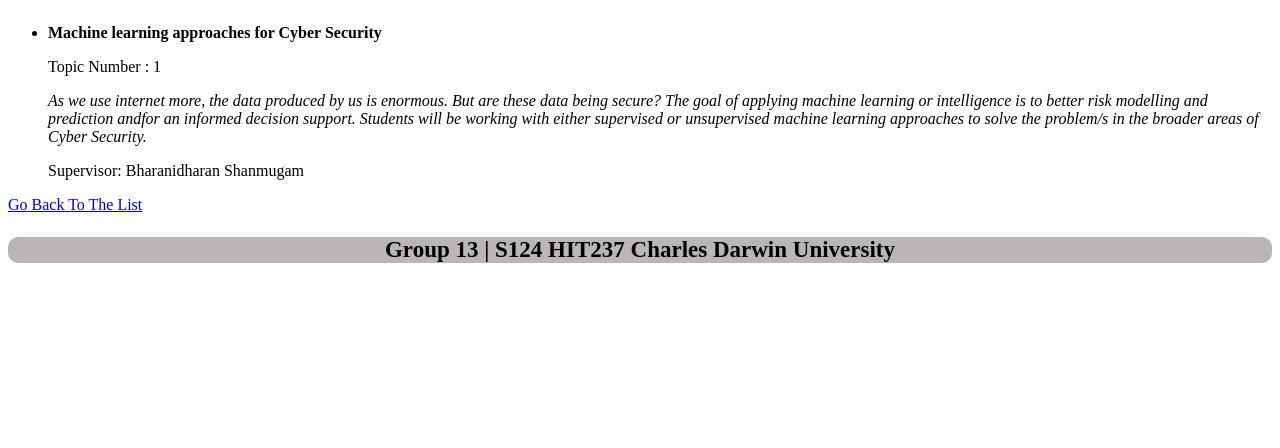
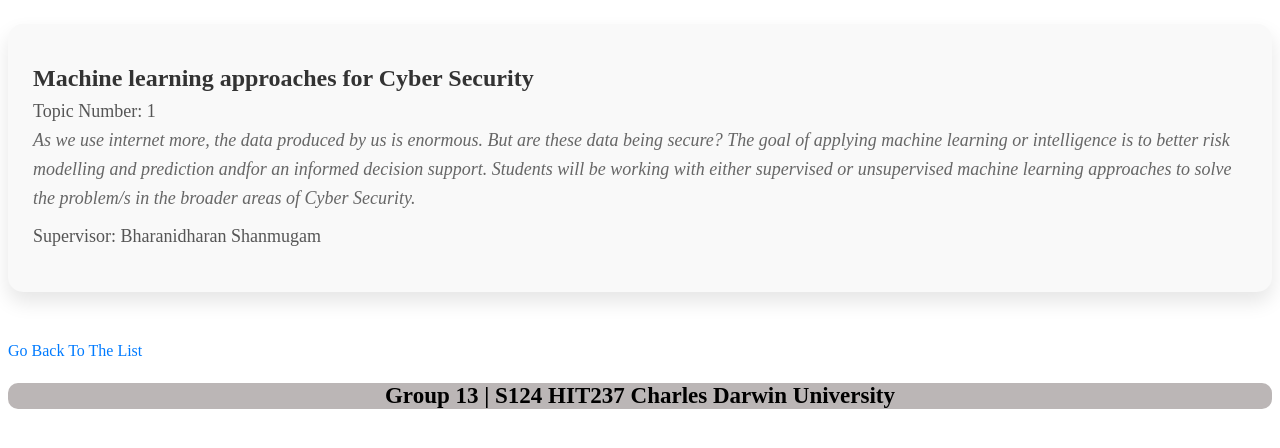
Before and after one commit to athul-mathews/HIT237-Static_Website, a Django app: page /project/1 in a window 1280 px wide. Shown: the part 183-631 px from the top of the page. Run offline with Django 5.2, Linux system fonts and the light colour scheme.

Commit message:
Update projectdetails.html

```diff
--- a/as2_proj/as2_proj/as2_app/templates/as2_app/projectdetails.html
+++ b/as2_proj/as2_proj/as2_app/templates/as2_app/projectdetails.html
@@ -1,30 +1,80 @@
-{% extends "as2_app/site_base.html"%}
+{% extends "as2_app/site_base.html" %}
 
-{% block page_title  %}
+{% block page_title %}
 Project Details
 {% endblock %}
 
-{%block page_heading%}
+{% block page_heading %}
 Project Details
-{%endblock%}
+{% endblock %}
 
+{% block main_body %}
+<style>
+  .container {
+    background-color: #f9f9f9;
+    padding: 25px;
+    margin-bottom: 30px;
+    border-radius: 15px;
+    box-shadow: 0 10px 20px rgba(0, 0, 0, 0.1);
+  }
 
+  .container ul {
+    list-style-type: none;
+    padding: 0;
+  }
 
-{%block main_body%}
+  .container li {
+    margin-bottom: 15px;
+  }
+
+  .container li strong {
+    font-size: 24px;
+    color: #333;
+    margin-bottom: 5px;
+    display: block;
+  }
+
+  .container li p {
+    margin: 0;
+    font-size: 18px;
+    color: #555;
+    line-height: 1.6;
+  }
+
+  .container li em {
+    color: #666;
+    font-style: italic;
+    margin-bottom: 10px;
+    display: block;
+  }
+
+  .go-back-link {
+    display: inline-block;
+    margin-top: 20px;
+    color: #007bff;
+    text-decoration: none;
+    transition: color 0.3s ease;
+  }
+
+  .go-back-link:hover {
+    color: #0056b3;
+  }
+</style>
+
 {% if project %}
-<ul>
+<div class="container">
+  <ul>
     <li>
-      <strong>{{ project.title }}</strong> <p> Topic Number : {{ project.topic_num }}</p>
+      <strong>{{ project.title }}</strong>
+      <p>Topic Number: {{ project.topic_num }}</p>
       <p><em>{{ project.description }}</em></p>
       <p>Supervisor: {{ project.superviser }}</p>
     </li>
   </ul>
-
-  {% else %}
-  <h1>No Project Found</h1>
-
+</div>
+{% else %}
+<h1>No Project Found</h1>
 {% endif %}
 
-<a href="{% url 'project' %}">Go Back To The List</a>
-
-{%endblock%}
+<a class="go-back-link" href="{% url 'project' %}">Go Back To The List</a>
+{% endblock %}
```
